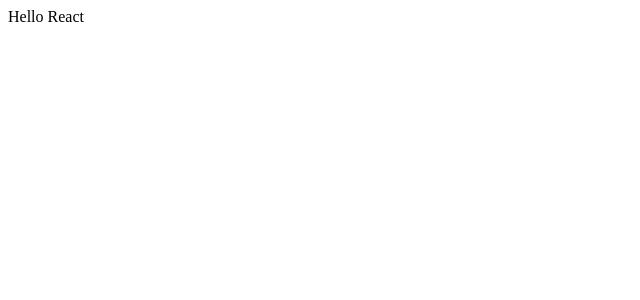
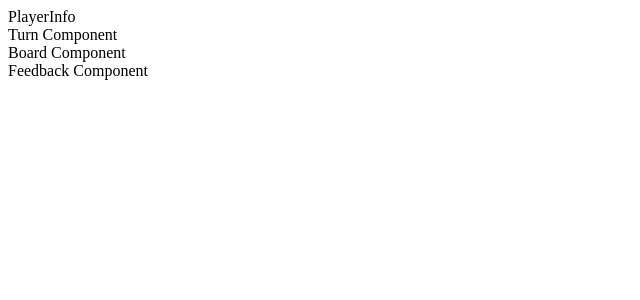
Before and after one commit to iamerratic/tic-tak-toe-msc, a React (Create React App) app in the folder tic-tak-toe/: page / in a window 1280 px wide. Shown: the top 300 px of the page, without its empty margins (0-640 px from the left). Built offline with nearby package versions, Linux system fonts and the light colour scheme.

Commit message:
all components added

```diff
--- a/tic-tak-toe/src/App.js
+++ b/tic-tak-toe/src/App.js
@@ -1,7 +1,17 @@
+import React from 'react';
+
+import PlayerInfo from './components/PlayerInfo.component';
+import Turn from './components/Turn.component';
+import Board from './components/Board.component';
+import Feedback from './components/Feedback.component';
+
 function App() {
   return (
-    <div className="App">
-      Hello React
+    <div>
+      <PlayerInfo />
+      <Turn />
+      <Board />
+      <Feedback />
     </div>
   );
 }
--- /dev/null
+++ b/tic-tak-toe/src/components/Board.component.js
@@ -0,0 +1,14 @@
+import React from 'react';
+
+
+function Board() {
+
+    return (
+        <div>
+            Board Component
+        </div>
+    );
+}
+
+
+export default Board;
--- /dev/null
+++ b/tic-tak-toe/src/components/Feedback.component.js
@@ -0,0 +1,15 @@
+import React from 'react';
+
+
+
+function Feedback() {
+
+    return (
+        <div>
+            Feedback Component
+        </div>
+    );
+}
+
+
+export default Feedback;
--- /dev/null
+++ b/tic-tak-toe/src/components/PlayerInfo.component.js
@@ -0,0 +1,12 @@
+import React from 'react';
+
+function PlayerInfo() {
+
+    return (
+        <div>
+            PlayerInfo
+        </div>
+    );
+}
+
+export default PlayerInfo;
--- /dev/null
+++ b/tic-tak-toe/src/components/Turn.component.js
@@ -0,0 +1,15 @@
+import React from 'react';
+
+
+
+function Turn() {
+
+    return (
+        <div>
+            Turn Component
+        </div>
+    );
+}
+
+
+export default Turn;
```
Also changed, not shown: 1 other file (tests, documents, lock files or other folders).
